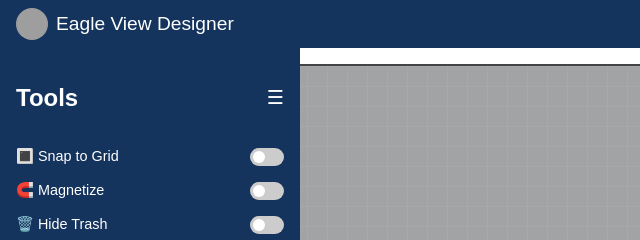
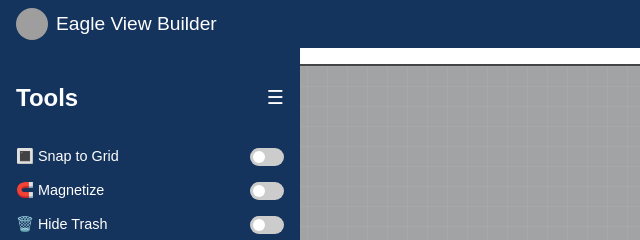
Before and after one commit to colinmansfieldyms/yardbuilder, a website: page index.html in a window 1280 px wide. Shown: the top 240 px of the page, 0-640 px from the left. Drawn offline with nearby package versions, Linux system fonts and the light colour scheme; grey boxes are pictures that could not be loaded.

Commit message:
Update index.html

```diff
--- a/index.html
+++ b/index.html
@@ -3,7 +3,7 @@
   <head>
     <meta charset="UTF-8" />
     <meta name="viewport" content="width=device-width, initial-scale=1" />
-    <title>Eagle View Designer</title>
+    <title>Eagle View Builder</title>
 
     <!-- html2canvas for JPG Export -->
     <script src="https://cdn.jsdelivr.net/npm/html2canvas@1.4.1/dist/html2canvas.min.js"></script>
@@ -17,7 +17,7 @@
     <div class="top-bar">
       <div class="bar-left">
         <img src="https://i.imgur.com/U0zTNSu.png" alt="YMS Logo" />
-        <div class="bar-title">Eagle View Designer</div>
+        <div class="bar-title">Eagle View Builder</div>
       </div>
       <div
         class="bar-actions"
```
